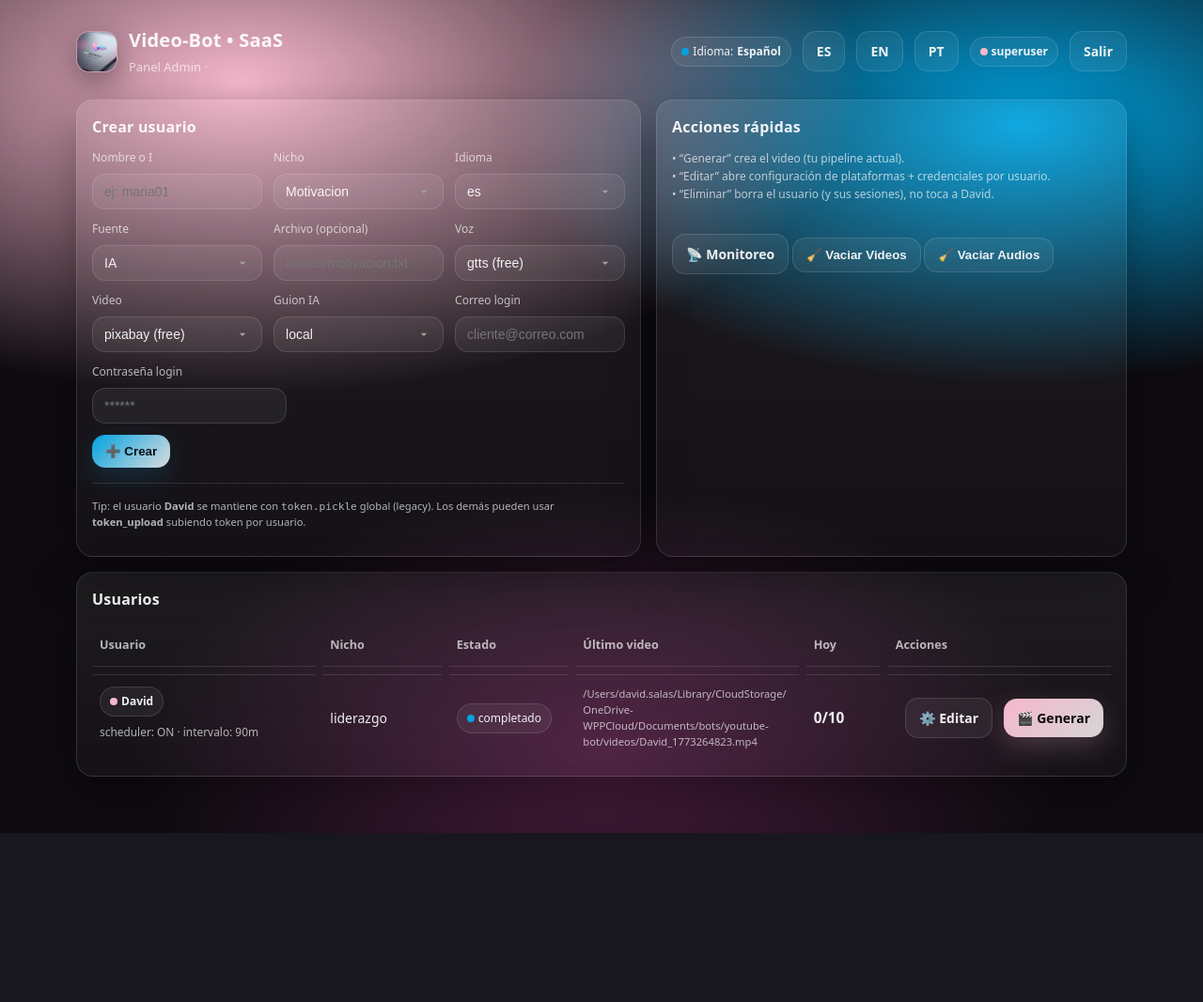
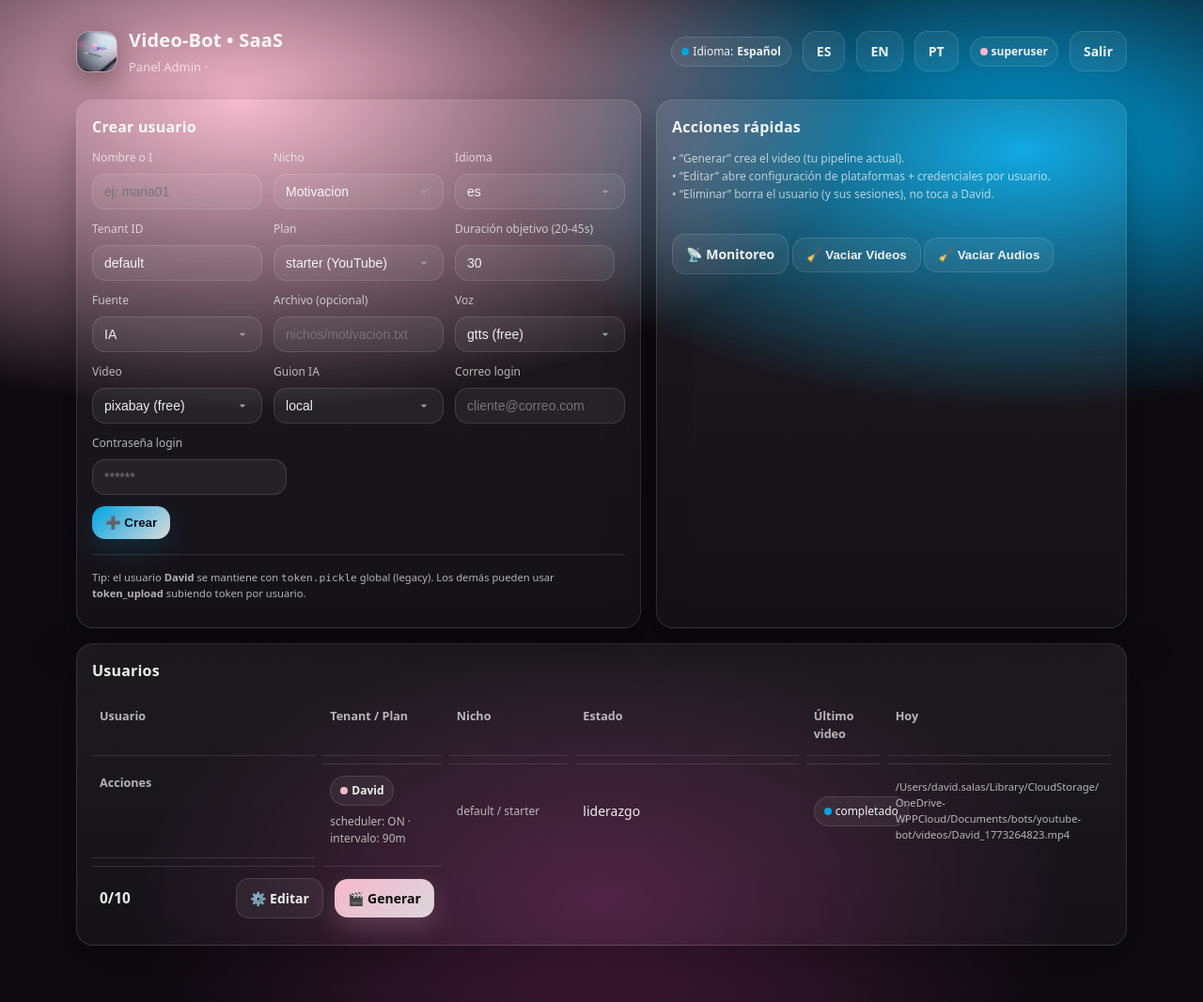
Before and after one commit to davidksinc1986/videobot, a Flask app: page / in a window 1280 px wide. Shown: the whole page at 94% size. Before the commit the page ends 887 px from the top, so only its background shows below. Run offline with Flask 3, Linux system fonts and the light colour scheme; the visitor is signed in with stand-in values (Sample User, id 1).

Commit message:
Add multitenant plan controls and SaaS handoff improvements

```diff
--- a/app.py
+++ b/app.py
@@ -629,10 +629,14 @@
         "ventana_fin": "22:00",
 
         "idioma": "es",
+        "tenant_id": "default",
+        "plan": "starter",
         "nicho": valid_nichos[0] if valid_nichos else "motivacion",
+        "target_seconds": 30,
         "hook_final": "Suscríbete para más 🔥",
         "content_source": "ai",
         "content_file_path": "",
+        "speech_history": [],
         "voice_provider": "gtts",
         "video_provider": "pixabay",
         "script_provider": "local",
@@ -724,6 +728,22 @@
             pass
 
     return user
+
+
+PLAN_PLATFORM_RULES = {
+    "starter": ["youtube"],
+    "growth": ["youtube", "tiktok", "instagram"],
+    "scale": ["youtube", "tiktok", "instagram", "facebook"],
+}
+
+
+def _pick_plan(raw: str) -> str:
+    p = (raw or "").strip().lower()
+    return p if p in PLAN_PLATFORM_RULES else "starter"
+
+
+def _plan_allowed_platforms(plan: str) -> set[str]:
+    return set(PLAN_PLATFORM_RULES.get(_pick_plan(plan), PLAN_PLATFORM_RULES["starter"]))
 
 
 # ----------------------------
@@ -944,6 +964,7 @@
 
         _append_event(user, "generate_start", "Generación de video iniciada")
         out = generar_video_usuario(user)
+        save_user(user)
         video_path = out.get("video_path") if isinstance(out, dict) else str(out)
 
         if not video_path:
@@ -1118,10 +1139,18 @@
     if not email_login or not raw_pw:
         abort(400, "Debes definir correo y contraseña para el usuario")
 
+    try:
+        target_seconds = int(request.form.get("target_seconds", 30) or 30)
+    except Exception:
+        target_seconds = 30
+
     user = ensure_defaults({
         "nombre": nombre,
+        "tenant_id": _safe_name(request.form.get("tenant_id", "default")) or "default",
+        "plan": _pick_plan(request.form.get("plan", "starter")),
         "nicho": nicho,
         "idioma": idioma if idioma in ("es", "en", "pt") else "es",
+        "target_seconds": max(20, min(45, target_seconds)),
         "content_source": _pick_allowed(request.form.get("content_source", "ai"), ["ai", "file"], "ai"),
         "content_file_path": request.form.get("content_file_path", "").strip(),
         "voice_provider": _pick_allowed(request.form.get("voice_provider", "gtts"), ["auto", "elevenlabs", "gtts"], "gtts"),
@@ -1211,6 +1240,7 @@
         except:
             return default
 
+    user["target_seconds"] = max(20, min(45, _int("target_seconds", user.get("target_seconds", 30))))
     user["intervalo_minutos"] = max(5, _int("intervalo_minutos", user.get("intervalo_minutos", 60)))
     user["max_videos_dia"] = max(0, _int("max_videos_dia", user.get("max_videos_dia", 24)))
 
@@ -1221,10 +1251,24 @@
     user["continuar_si_falla"] = bool(request.form.get("continuar_si_falla"))
 
     if is_super:
+        user["tenant_id"] = _safe_name(request.form.get("tenant_id", user.get("tenant_id", "default"))) or "default"
+        user["plan"] = _pick_plan(request.form.get("plan", user.get("plan", "starter")))
+
+    if is_super:
         user["youtube_activo"] = bool(request.form.get("youtube_activo"))
         user["tiktok_activo"] = bool(request.form.get("tiktok_activo"))
         user["instagram_activo"] = bool(request.form.get("instagram_activo"))
         user["facebook_activo"] = bool(request.form.get("facebook_activo"))
+
+    allowed = _plan_allowed_platforms(user.get("plan", "starter"))
+    if "youtube" not in allowed:
+        user["youtube_activo"] = False
+    if "tiktok" not in allowed:
+        user["tiktok_activo"] = False
+    if "instagram" not in allowed:
+        user["instagram_activo"] = False
+    if "facebook" not in allowed:
+        user["facebook_activo"] = False
 
     if is_super:
         if is_admin_legacy_user(user):
--- a/generador.py
+++ b/generador.py
@@ -1287,6 +1287,23 @@
         return []
 
 
+def _pick_non_repeated_lines(user: dict, lines: list[str], take: int) -> list[str]:
+    history = user.get("speech_history", [])
+    if not isinstance(history, list):
+        history = []
+
+    recent = set(history[-200:])
+    pool = [ln for ln in lines if ln not in recent]
+    source = pool if len(pool) >= take else lines
+    if not source:
+        return []
+
+    picked = random.sample(source, k=take) if len(source) >= take else source
+    history.extend(picked)
+    user["speech_history"] = history[-500:]
+    return picked
+
+
 def _script_from_nicho_library(user: dict, nicho_key: str, seconds: int) -> str:
     lines = _read_lines_file(os.path.join("nichos", f"{nicho_key}.txt"))
     if not lines:
@@ -1313,7 +1330,7 @@
             if lines:
                 hook = (user.get("hook_final") or "Suscríbete para más").strip()
                 take = min(4, max(2, int(seconds / 12)))
-                picked = random.sample(lines, k=take) if len(lines) >= take else lines
+                picked = _pick_non_repeated_lines(user, lines, take)
                 return (" ".join(picked) + f" {hook}").strip()
 
         # si no proporciona textos o el archivo viene vacío, caer a nicho por defecto
--- a/templates/index.html
+++ b/templates/index.html
@@ -61,6 +61,25 @@
                 <option value="en">en</option>
                 <option value="pt">pt</option>
               </select>
+            </div>
+
+            <div class="form-field">
+              <label>Tenant ID</label>
+              <input class="input" name="tenant_id" placeholder="acme" value="default"/>
+            </div>
+
+            <div class="form-field">
+              <label>Plan</label>
+              <select name="plan">
+                <option value="starter" selected>starter (YouTube)</option>
+                <option value="growth">growth (YouTube + TikTok + Instagram)</option>
+                <option value="scale">scale (todas las redes)</option>
+              </select>
+            </div>
+
+            <div class="form-field">
+              <label>Duración objetivo (20-45s)</label>
+              <input class="input" type="number" min="20" max="45" name="target_seconds" value="30"/>
             </div>
 
             <div class="form-field">
@@ -154,6 +173,7 @@
         <div class="table">
           <div class="thead">
             <div>Usuario</div>
+            <div>Tenant / Plan</div>
             <div>Nicho</div>
             <div>Estado</div>
             <div>Último video</div>
@@ -176,6 +196,7 @@
               {% endif %}
             </div>
 
+            <div class="small">{{ u.tenant_id }} / {{ u.plan }}</div>
             <div class="user-niche">{{ u.nicho }}</div>
             <div class="user-status">
               <span class="badge"><span class="dot"></span> {{ u.estado }}</span>
```
Also changed, not shown: SAAS_HANDOFF.md (added, +55 -0 lines), templates/user.html (+30 -4 lines).
